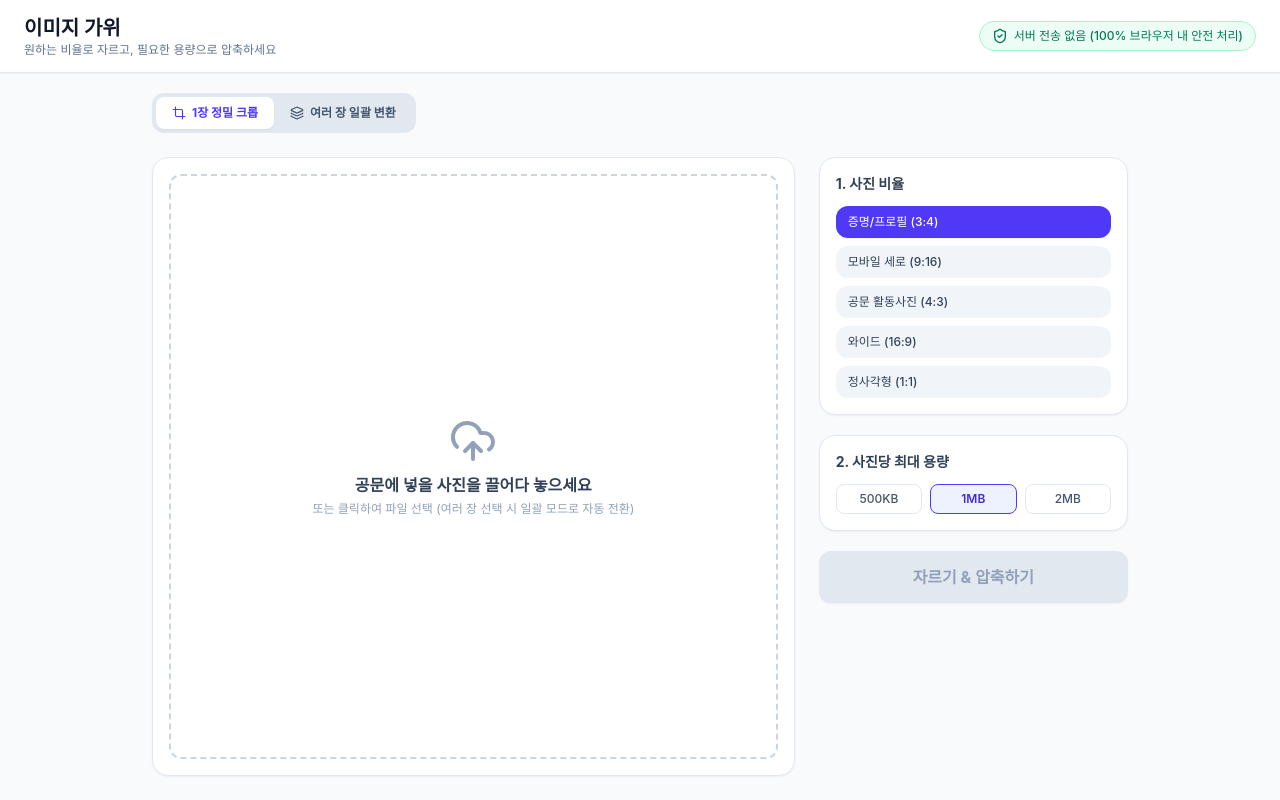
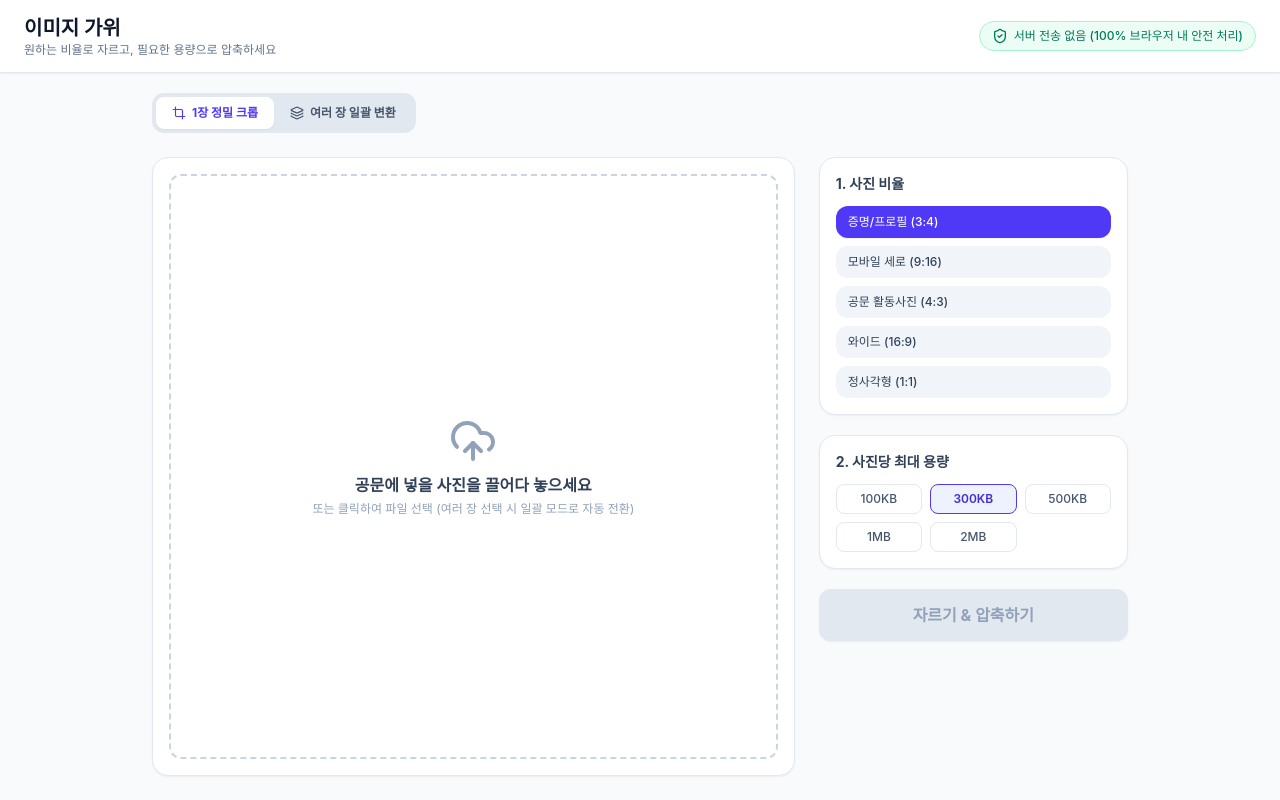
Before and after one commit to HUNGRY-CHU/IMAGEgawi, a React (Vite) app: page / in a window 1280 px wide. Built offline with nearby package versions, Linux system fonts and the light colour scheme.

Commit message:
Add smaller compression presets and result previews

```diff
--- a/src/App.tsx
+++ b/src/App.tsx
@@ -1,4 +1,4 @@
-import React, { useState, useCallback } from 'react';
+import React, { useState, useCallback, useEffect, useRef } from 'react';
 import Cropper, { type Area } from 'react-easy-crop';
 import JSZip from 'jszip';
 import { saveAs } from 'file-saver';
@@ -25,6 +25,51 @@ const formatSize = (bytes: number) => bytes >= 1024 * 1024
   ? `${(bytes / (1024 * 1024)).toFixed(2)} MB`
   : `${(bytes / 1024).toFixed(1)} KB`;
 
+const SIZE_OPTIONS = [
+  { label: '100KB', value: 100 / 1024 },
+  { label: '300KB', value: 300 / 1024 },
+  { label: '500KB', value: 500 / 1024 },
+  { label: '1MB', value: 1 },
+  { label: '2MB', value: 2 },
+];
+
+function ImagePreview({ blob, fileName, onClose }: { blob: Blob; fileName: string; onClose: () => void }) {
+  const dialogRef = useRef<HTMLDialogElement>(null);
+  const imageRef = useRef<HTMLImageElement>(null);
+  const [actualSize, setActualSize] = useState(false);
+
+  useEffect(() => {
+    const url = URL.createObjectURL(blob);
+    if (imageRef.current) imageRef.current.src = url;
+    const dialog = dialogRef.current;
+    dialog?.showModal();
+    return () => {
+      URL.revokeObjectURL(url);
+    };
+  }, [blob]);
+
+  return (
+    <dialog ref={dialogRef} onCancel={(event) => { event.preventDefault(); onClose(); }} aria-label="압축 결과 미리보기"
+      className="m-auto w-[95vw] max-w-5xl rounded-2xl p-4 backdrop:bg-black/60">
+      <div className="flex flex-wrap items-center justify-between gap-3 mb-3">
+        <div className="min-w-0">
+          <p className="font-bold break-all">{fileName}</p>
+          <p className="text-xs text-slate-500">{formatSize(blob.size)} · 작은 글자와 세부 표현을 확인하세요.</p>
+        </div>
+        <div className="flex gap-2">
+          <button onClick={() => setActualSize(!actualSize)} className="px-3 py-2 rounded-lg bg-slate-100 text-sm">
+            {actualSize ? '화면에 맞추기' : '실제 크기로 보기 (100%)'}
+          </button>
+          <button onClick={onClose} className="px-3 py-2 rounded-lg bg-slate-800 text-white text-sm">닫기</button>
+        </div>
+      </div>
+      <div className="max-h-[75vh] overflow-auto bg-slate-100 rounded-lg">
+        <img ref={imageRef} alt={`${fileName} 압축 결과`} className={actualSize ? 'max-w-none' : 'max-w-full max-h-[75vh] mx-auto object-contain'} />
+      </div>
+    </dialog>
+  );
+}
+
 const ASPECT_RATIOS = [
   { label: '증명/프로필 (3:4)', value: 3 / 4 },
   { label: '모바일 세로 (9:16)', value: 9 / 16 },
@@ -36,7 +81,8 @@ const ASPECT_RATIOS = [
 export default function App() {
   const [tab, setTab] = useState<'single' | 'batch'>('single');
   const [aspect, setAspect] = useState<number>(3 / 4);
-  const [targetSizeMB, setTargetSizeMB] = useState<number>(1);
+  const [targetSizeMB, setTargetSizeMB] = useState<number>(300 / 1024);
+  const [preview, setPreview] = useState<{ blob: Blob; fileName: string } | null>(null);
   const [isDragging, setIsDragging] = useState(false);
 
   // --- 1장 정밀 모드 상태 ---
@@ -296,7 +342,7 @@ export default function App() {
               {/* 중앙 기준 자동 크롭 안내 문구 */}
               <div className="flex items-center gap-2 px-3.5 py-2.5 bg-indigo-50/70 border border-indigo-100 rounded-xl text-xs text-indigo-800 font-medium">
                 <Info className="w-4 h-4 flex-shrink-0 text-indigo-600" />
-                <span>화면 중앙을 기준으로 자동 크롭됩니다.</span>
+                <span>가로·세로 사진 모두 중앙을 기준으로 선택한 비율에 맞춰 자릅니다.</span>
               </div>
 
               <label className={`border-2 border-dashed rounded-xl p-8 flex flex-col items-center justify-center cursor-pointer transition ${
@@ -374,6 +420,11 @@ export default function App() {
                           </p>
                         </div>
                         <button
+                          onClick={() => setPreview({ blob: result.blob, fileName: result.fileName })}
+                          aria-label={`${result.fileName} 미리보기`}
+                          className="px-3 py-2 text-xs font-semibold text-indigo-700 bg-indigo-50 rounded-lg hover:bg-indigo-100"
+                        >미리보기</button>
+                        <button
                           onClick={() => saveAs(result.blob, result.fileName)}
                           aria-label={`${result.fileName} 다운로드`}
                           className="flex items-center gap-1 px-3 py-2 text-xs font-semibold text-emerald-700 bg-emerald-50 rounded-lg hover:bg-emerald-100"
@@ -414,8 +465,8 @@ export default function App() {
           {/* 목표 용량 선택 */}
           <div className="bg-white p-4 rounded-2xl border border-slate-200 shadow-xs">
             <h3 className="text-sm font-bold text-slate-700 mb-3">2. 사진당 최대 용량</h3>
-            <div className="flex gap-2">
-              {[0.5, 1, 2].map((mb) => (
+            <div className="grid grid-cols-3 gap-2">
+              {SIZE_OPTIONS.map(({ label, value: mb }) => (
                 <button
                   key={mb}
                   onClick={() => setTargetSizeMB(mb)}
@@ -425,10 +476,13 @@ export default function App() {
                       : 'border-slate-200 hover:bg-slate-50 text-slate-600'
                   }`}
                 >
-                  {mb >= 1 ? `${mb}MB` : `${mb * 1000}KB`}
+                  {label}
                 </button>
               ))}
             </div>
+            {targetSizeMB === 100 / 1024 && (
+              <p className="mt-3 text-xs text-amber-700" role="status">100KB는 작은 글자·세부 표현이 흐려질 수 있어요. 압축 후 미리보기로 확인하세요.</p>
+            )}
           </div>
 
           {/* 동작 버튼 */}
@@ -457,6 +511,10 @@ export default function App() {
                     </span>
                   </div>
 
+                  <button
+                    onClick={() => setPreview({ blob: singleResult.blob, fileName: `${singleFileName}_resized.jpg` })}
+                    className="w-full py-2.5 bg-indigo-50 hover:bg-indigo-100 text-indigo-700 text-xs font-semibold rounded-xl"
+                  >압축 결과 미리보기</button>
                   <div className="flex gap-2">
                     <button
                       onClick={copyToClipboard}
@@ -505,6 +563,7 @@ export default function App() {
           )}
         </div>
       </main>
+      {preview && <ImagePreview blob={preview.blob} fileName={preview.fileName} onClose={() => setPreview(null)} />}
     </div>
   );
 }
```
